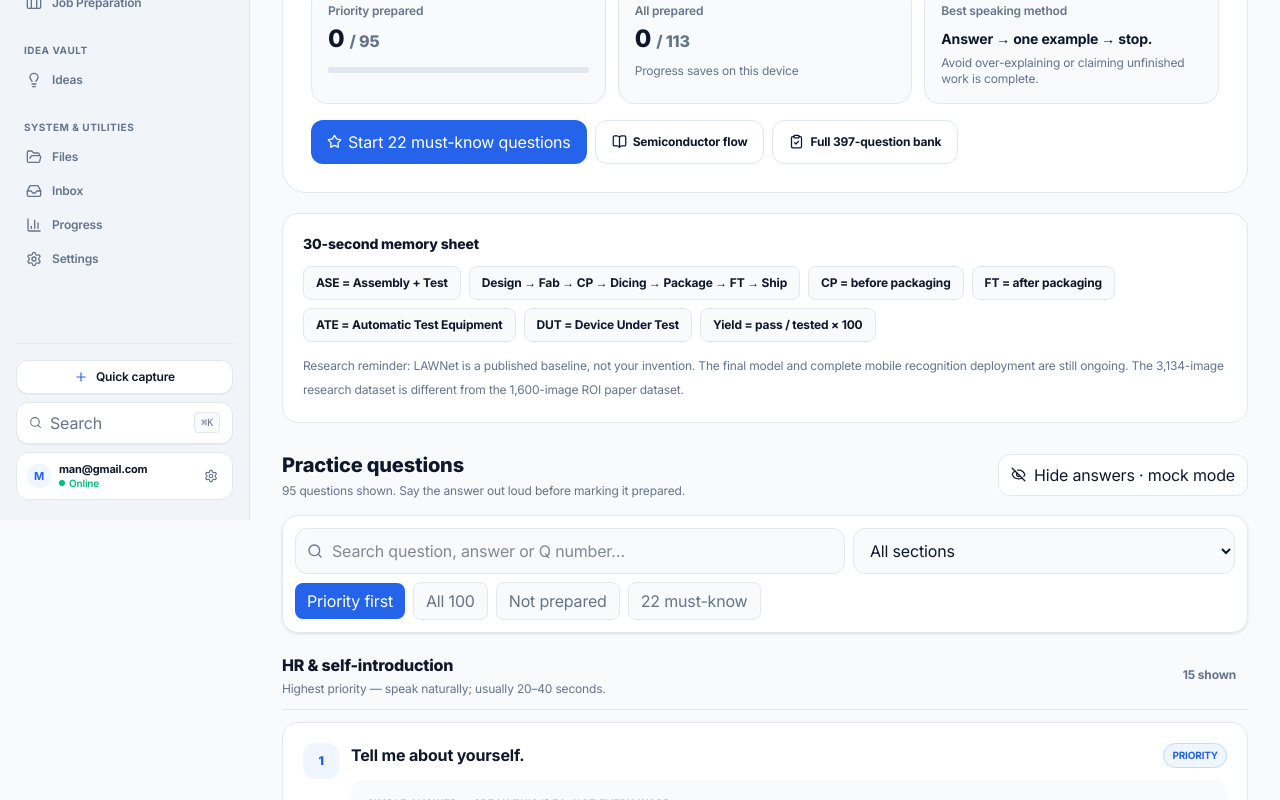
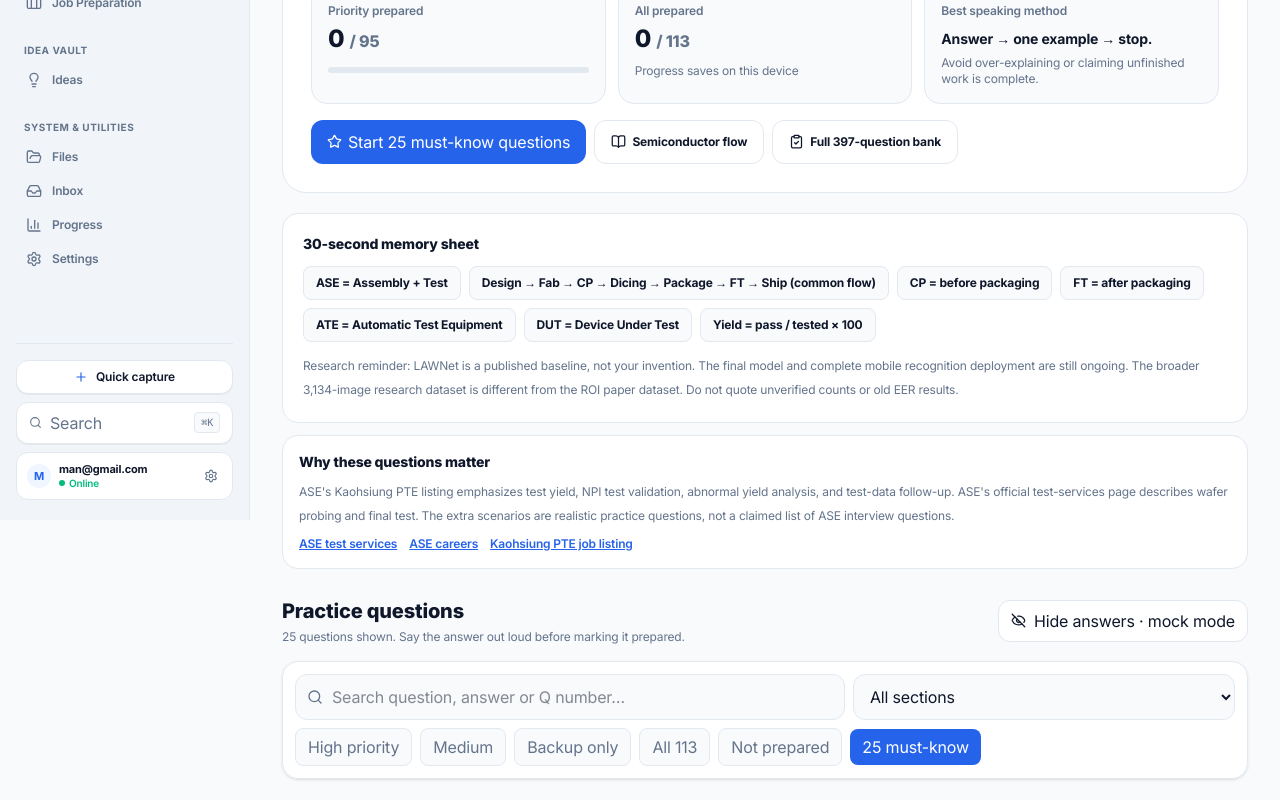
Before and after one commit to manideepreddyyanala4-svg/MANU-LEARNING_OS, a Next.js app: page /ase-final-day in a window 1280 px wide. Shown: the part 280-1080 px from the top of the page. Built offline with nearby package versions, Linux system fonts and the light colour scheme.

Commit message:
Show audited ASE priorities and all 113 questions without losing preparation progress

```diff
--- a/components/ase-final-day-prep.tsx
+++ b/components/ase-final-day-prep.tsx
@@ -3,21 +3,21 @@
 import Link from 'next/link';
 import { useEffect, useMemo, useState } from 'react';
 import { BookOpen, Check, ChevronDown, ClipboardCheck, Eye, EyeOff, RotateCcw, Search, Star, Zap } from 'lucide-react';
-import { finalDayPriorityNumbers, finalDaySections, finalDayTotal, type FinalDayQuestion } from './ase-final-day/questions';
+import { finalDayPriorityNumbers, finalDayMustKnowNumbers, finalDayHighPriorityNumbers, finalDayBackupNumbers, finalDaySections, finalDayTotal, type FinalDayQuestion } from './ase-final-day/questions';
 
-type Filter = 'priority' | 'all' | 'unprepared';
+type Filter = 'high' | 'medium' | 'backup' | 'all' | 'unprepared';
 const STORAGE_KEY = 'manu-ase-2026-final-day-ready-v1';
 
-const essentialNumbers = [1, 3, 4, 5, 6, 7, 16, 20, 26, 28, 29, 31, 35, 36, 39, 41, 47, 56, 57, 61, 62, 69];
+const essentialNumbers = Array.from(finalDayMustKnowNumbers);
 
 export function AseFinalDayPrep() {
   const [search, setSearch] = useState('');
-  const [filter, setFilter] = useState<Filter>('priority');
+  const [filter, setFilter] = useState<Filter>('high');
   const [sectionId, setSectionId] = useState('all');
   const [answersVisible, setAnswersVisible] = useState(true);
   const [ready, setReady] = useState<number[]>([]);
   const [expanded, setExpanded] = useState<number[]>([]);
-  const [onlyEssentials, setOnlyEssentials] = useState(false);
+  const [onlyEssentials, setOnlyEssentials] = useState(true);
 
   useEffect(() => {
     try {
@@ -25,7 +25,7 @@ export function AseFinalDayPrep() {
       if (!raw) return;
       const values: unknown = JSON.parse(raw);
       if (Array.isArray(values)) {
-        setReady(values.filter((value): value is number => typeof value === 'number' && value >= 1 && value <= 100));
+        setReady(values.filter((value): value is number => typeof value === 'number' && value >= 1 && value <= finalDayTotal));
       }
     } catch {
       // Non-critical progress storage
@@ -49,7 +49,9 @@ export function AseFinalDayPrep() {
       ...section,
       items: section.items.filter(item => {
         if (onlyEssentials && !essentialNumbers.includes(item.number)) return false;
-        if (!onlyEssentials && filter === 'priority' && !finalDayPriorityNumbers.has(item.number)) return false;
+        if (!onlyEssentials && filter === 'high' && !finalDayHighPriorityNumbers.has(item.number)) return false;
+        if (!onlyEssentials && filter === 'medium' && (finalDayPriorityNumbers.has(item.number) || finalDayBackupNumbers.has(item.number))) return false;
+        if (!onlyEssentials && filter === 'backup' && !finalDayBackupNumbers.has(item.number)) return false;
         if (filter === 'unprepared' && ready.includes(item.number)) return false;
         return !normalized || String(item.number) === normalized || item.question.toLowerCase().includes(normalized) || item.answer.toLowerCase().includes(normalized) || (item.note?.toLowerCase().includes(normalized) ?? false);
       }),
@@ -74,6 +76,7 @@ export function AseFinalDayPrep() {
     const isReady = ready.includes(item.number);
     const isExpanded = expanded.includes(item.number);
     const showAnswer = answersVisible || isExpanded;
+    const tier = finalDayMustKnowNumbers.has(item.number) ? 'MUST KNOW' : finalDayHighPriorityNumbers.has(item.number) ? 'HIGH PRIORITY' : finalDayBackupNumbers.has(item.number) ? 'BACKUP' : 'MEDIUM';
     return (
       <article key={item.number} id={`ase-final-q-${item.number}`} className={`scroll-mt-24 rounded-2xl border bg-[var(--surface)] p-4 sm:p-5 ${isReady ? 'border-emerald-500/30' : 'border-[var(--line)]'}`}>
         <div className="flex items-start gap-3">
@@ -83,7 +86,7 @@ export function AseFinalDayPrep() {
           <div className="min-w-0 flex-1">
             <div className="flex flex-wrap items-start justify-between gap-2">
               <h3 className="max-w-3xl text-sm font-bold leading-6 text-[var(--fg)] sm:text-base">{item.question}</h3>
-              {finalDayPriorityNumbers.has(item.number) && <span className="rounded-full border border-[var(--accent-border)] bg-[var(--accent-subtle)] px-2 py-1 text-[10px] font-bold text-[var(--accent)]">PRIORITY</span>}
+              <span className={`rounded-full border px-2 py-1 text-[10px] font-bold ${finalDayMustKnowNumbers.has(item.number) ? 'border-[var(--accent-border)] bg-[var(--accent-subtle)] text-[var(--accent)]' : 'border-[var(--line)] bg-[var(--bg)] text-[var(--muted)]'}`}>{tier}</span>
             </div>
             {showAnswer && (
               <div className="mt-3 rounded-xl bg-[var(--bg)] p-3 sm:p-4">
@@ -113,7 +116,7 @@ export function AseFinalDayPrep() {
       <header className="rounded-3xl border border-[var(--line)] bg-[var(--surface)] p-5 sm:p-7">
         <div className="flex flex-wrap items-center gap-2">
           <span className="inline-flex items-center gap-1.5 rounded-full border border-[var(--accent-border)] bg-[var(--accent-subtle)] px-3 py-1 text-[11px] font-extrabold text-[var(--accent)]"><Zap size={13} /> TODAY ONLY · ASE OCT 29</span>
-          <span className="text-xs font-semibold text-[var(--muted)]">100 questions · short answers · 1-day preparation</span>
+          <span className="text-xs font-semibold text-[var(--muted)]">{finalDayTotal} questions · short answers · 1-day preparation</span>
         </div>
         <h1 className="mt-3 text-2xl font-black tracking-tight text-[var(--fg)] sm:text-3xl">ASE Final-Day Interview Prep</h1>
         <p className="mt-2 max-w-3xl text-sm leading-7 text-[var(--muted)]">
@@ -137,7 +140,7 @@ export function AseFinalDayPrep() {
           </div>
         </div>
         <div className="mt-4 flex flex-wrap gap-2">
-          <button type="button" onClick={setEssentialView} className="inline-flex items-center gap-1.5 rounded-xl bg-[var(--accent)] px-4 py-2.5 text-xs font-bold text-white"><Star size={15} /> Start 22 must-know questions</button>
+          <button type="button" onClick={setEssentialView} className="inline-flex items-center gap-1.5 rounded-xl bg-[var(--accent)] px-4 py-2.5 text-xs font-bold text-white"><Star size={15} /> Start {essentialNumbers.length} must-know questions</button>
           <Link href="/ase-quick-prep" className="inline-flex items-center gap-1.5 rounded-xl border border-[var(--line)] px-4 py-2.5 text-xs font-bold text-[var(--fg)] hover:border-[var(--accent)]"><BookOpen size={15} /> Semiconductor flow</Link>
           <Link href="/job-preparation/ase-final-interview-bank" className="inline-flex items-center gap-1.5 rounded-xl border border-[var(--line)] px-4 py-2.5 text-xs font-bold text-[var(--fg)] hover:border-[var(--accent)]"><ClipboardCheck size={15} /> Full 397-question bank</Link>
         </div>
@@ -146,9 +149,19 @@ export function AseFinalDayPrep() {
       <div className="mt-5 rounded-2xl border border-[var(--line)] bg-[var(--surface)] p-4 sm:p-5">
         <h2 className="text-sm font-extrabold text-[var(--fg)]">30-second memory sheet</h2>
         <div className="mt-3 flex flex-wrap gap-2 text-xs font-bold">
-          {['ASE = Assembly + Test', 'Design → Fab → CP → Dicing → Package → FT → Ship', 'CP = before packaging', 'FT = after packaging', 'ATE = Automatic Test Equipment', 'DUT = Device Under Test', 'Yield = pass / tested × 100'].map(item => <span key={item} className="rounded-lg border border-[var(--line)] bg-[var(--bg)] px-3 py-2 text-[var(--fg)]">{item}</span>)}
+          {['ASE = Assembly + Test', 'Design → Fab → CP → Dicing → Package → FT → Ship (common flow)', 'CP = before packaging', 'FT = after packaging', 'ATE = Automatic Test Equipment', 'DUT = Device Under Test', 'Yield = pass / tested × 100'].map(item => <span key={item} className="rounded-lg border border-[var(--line)] bg-[var(--bg)] px-3 py-2 text-[var(--fg)]">{item}</span>)}
         </div>
-        <p className="mt-3 text-xs leading-6 text-[var(--muted)]">Research reminder: LAWNet is a published baseline, not your invention. The final model and complete mobile recognition deployment are still ongoing. The 3,134-image research dataset is different from the 1,600-image ROI paper dataset.</p>
+        <p className="mt-3 text-xs leading-6 text-[var(--muted)]">Research reminder: LAWNet is a published baseline, not your invention. The final model and complete mobile recognition deployment are still ongoing. The broader 3,134-image research dataset is different from the ROI paper dataset. Do not quote unverified counts or old EER results.</p>
+      </div>
+
+      <div className="mt-3 rounded-2xl border border-[var(--line)] bg-[var(--surface)] p-4">
+        <h2 className="text-sm font-extrabold text-[var(--fg)]">Why these questions matter</h2>
+        <p className="mt-2 text-xs leading-6 text-[var(--muted)]">ASE's Kaohsiung PTE listing emphasizes test yield, NPI test validation, abnormal yield analysis, and test-data follow-up. ASE's official test-services page describes wafer probing and final test. The extra scenarios are realistic practice questions, not a claimed list of ASE interview questions.</p>
+        <div className="mt-2 flex flex-wrap gap-3 text-xs">
+          <a className="font-semibold text-[var(--accent)] underline" href="https://asekh.aseglobal.com/products-services/test.html" target="_blank" rel="noopener noreferrer">ASE test services</a>
+          <a className="font-semibold text-[var(--accent)] underline" href="https://asekh.aseglobal.com/about-us/join-us.html" target="_blank" rel="noopener noreferrer">ASE careers</a>
+          <a className="font-semibold text-[var(--accent)] underline" href="https://www.104.com.tw/company/yxcvx7k" target="_blank" rel="noopener noreferrer">Kaohsiung PTE job listing</a>
+        </div>
       </div>
 
       <section id="final-day-questions" className="scroll-mt-20 mt-7">
@@ -175,17 +188,19 @@ export function AseFinalDayPrep() {
           </div>
           <div className="mt-2 flex flex-wrap items-center gap-2">
             {([
-              ['priority', 'Priority first'],
-              ['all', 'All 100'],
+              ['high', 'High priority'],
+              ['medium', 'Medium'],
+              ['backup', 'Backup only'],
+              ['all', `All ${finalDayTotal}`],
               ['unprepared', 'Not prepared'],
             ] as const).map(([value,label]) => <button key={value} type="button" onClick={() => {setFilter(value);setOnlyEssentials(false);}} className={`rounded-lg px-3 py-1.5 text-xs font-semibold ${filter===value && !onlyEssentials ? 'bg-[var(--accent)] text-white' : 'border border-[var(--line)] bg-[var(--bg)] text-[var(--muted)]'}`}>{label}</button>)}
-            <button type="button" onClick={setEssentialView} className={`rounded-lg px-3 py-1.5 text-xs font-semibold ${onlyEssentials ? 'bg-[var(--accent)] text-white' : 'border border-[var(--line)] bg-[var(--bg)] text-[var(--muted)]'}`}>22 must-know</button>
+            <button type="button" onClick={setEssentialView} className={`rounded-lg px-3 py-1.5 text-xs font-semibold ${onlyEssentials ? 'bg-[var(--accent)] text-white' : 'border border-[var(--line)] bg-[var(--bg)] text-[var(--muted)]'}`}>{essentialNumbers.length} must-know</button>
             {ready.length > 0 && <button type="button" onClick={() => { if(window.confirm('Clear all prepared check marks?')){setReady([]);try{window.localStorage.removeItem(STORAGE_KEY);}catch{}} }} className="ml-auto inline-flex items-center gap-1 text-xs text-[var(--muted)] hover:text-[var(--fg)]"><RotateCcw size={13} /> Reset</button>}
           </div>
         </div>
 
         <div className="mt-5 space-y-7">
-          {visible.length === 0 && <div className="rounded-xl border border-[var(--line)] p-8 text-center text-sm text-[var(--muted)]">No matching questions. Try another search or choose All 100.</div>}
+          {visible.length === 0 && <div className="rounded-xl border border-[var(--line)] p-8 text-center text-sm text-[var(--muted)]">No matching questions. Try another search or choose All questions.</div>}
           {visible.map(section => (
             <section key={section.id} className="space-y-3" aria-label={section.title}>
               <div className="flex flex-wrap items-center justify-between gap-2 border-b border-[var(--line)] pb-3">
@@ -201,7 +216,7 @@ export function AseFinalDayPrep() {
         </div>
         {visibleCount > 0 && <div className="mt-8 rounded-2xl border border-[var(--line)] bg-[var(--surface)] p-4 text-center">
           <p className="text-sm font-bold text-[var(--fg)]">Finished reviewing? Test yourself.</p>
-          <p className="mt-1 text-xs text-[var(--muted)]">Hide answers and say each answer without notes. Spend extra time on questions not yet prepared.</p>
+          <p className="mt-1 text-xs text-[var(--muted)]">Hide answers and say each answer without notes. Start with must-know, then high priority. Save backup questions for later.</p>
           <button type="button" onClick={() => {setAnswersVisible(false);setFilter('unprepared');setOnlyEssentials(false);jumpToQuestions();}} className="mt-3 inline-flex items-center gap-2 rounded-xl bg-[var(--accent)] px-4 py-2 text-xs font-bold text-white"><ChevronDown size={15}/> Practice unanswered questions</button>
         </div>}
       </section>
```
